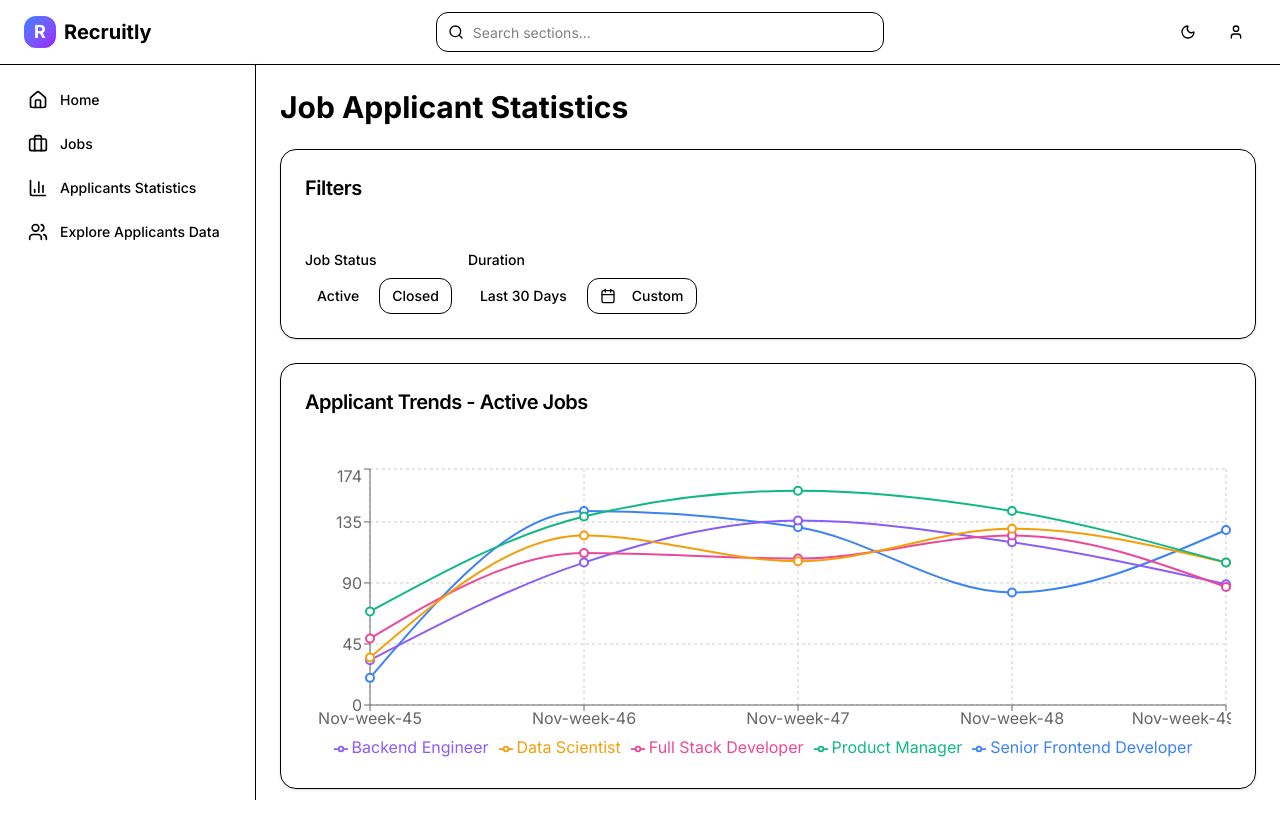
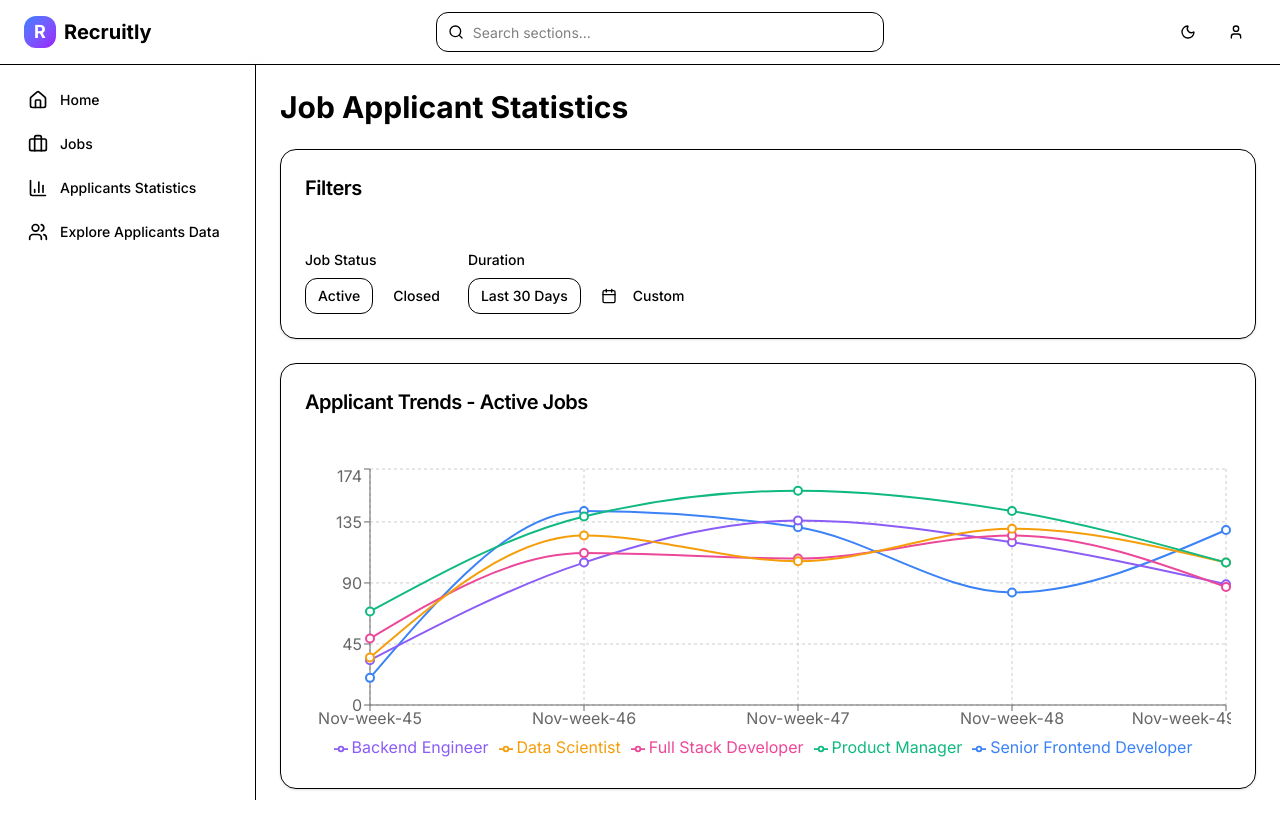
Before and after one commit to janitheranga/recruitly, a Next.js app: page /statistics in a window 1280 px wide. Built offline with nearby package versions, Linux system fonts and the light colour scheme.

Commit message:
Fixed Modal overlay issues

```diff
--- a/app/applicants/[id]/page.tsx
+++ b/app/applicants/[id]/page.tsx
@@ -152,14 +152,14 @@ export default function ApplicantDetailPage() {
 
             {status === "pending" && (
               <div className="flex gap-2 pt-4">
-                <Button onClick={handleApprove} className="flex-1">
+                <Button onClick={handleApprove} className="flex-1 bg-green-200 hover:bg-green-300 text-green-900">
                   <Check className="mr-2 h-4 w-4" />
                   Approve
                 </Button>
                 <Button
                   onClick={handleDecline}
                   variant="destructive"
-                  className="flex-1"
+                  className="flex-1 bg-red-200 hover:bg-red-300 text-red-900"
                 >
                   <X className="mr-2 h-4 w-4" />
                   Decline
--- a/app/applicants/page.tsx
+++ b/app/applicants/page.tsx
@@ -78,7 +78,7 @@ export default function ApplicantsPage() {
                       <Button
                         variant="ghost"
                         size="sm"
-                        className="text-xs sm:text-sm"
+                        className="text-xs text-(--color-primary) sm:text-sm cursor-pointer hover:bg-(--color-primary)/10"
                       >
                         <Eye className="h-4 w-4 mr-2" />
                         View
--- a/app/jobs/page.tsx
+++ b/app/jobs/page.tsx
@@ -114,7 +114,9 @@ export default function JobsPage() {
               >
                 Cancel
               </Button>
-              <Button type="submit">Submit</Button>
+              <Button type="submit" variant="outline">
+                Submit
+              </Button>
             </DialogFooter>
           </form>
         </DialogContent>
--- a/app/statistics/page.tsx
+++ b/app/statistics/page.tsx
@@ -158,7 +158,7 @@ export default function StatisticsPage() {
             <Label className="text-sm">Job Status</Label>
             <div className="flex gap-2">
               <Button
-                variant={jobStatus === "Active" ? "default" : "outline"}
+                variant={jobStatus === "Active" ? "outline" : "default"}
                 onClick={() => setJobStatus("Active")}
                 size="sm"
                 className="flex-1 sm:flex-initial"
@@ -166,7 +166,7 @@ export default function StatisticsPage() {
                 Active
               </Button>
               <Button
-                variant={jobStatus === "Closed" ? "default" : "outline"}
+                variant={jobStatus === "Closed" ? "outline" : "default"}
                 onClick={() => setJobStatus("Closed")}
                 size="sm"
                 className="flex-1 sm:flex-initial"
@@ -180,7 +180,7 @@ export default function StatisticsPage() {
             <Label className="text-sm">Duration</Label>
             <div className="flex flex-col sm:flex-row gap-2">
               <Button
-                variant={durationType === "30days" ? "default" : "outline"}
+                variant={durationType === "30days" ? "outline" : "default"}
                 onClick={() => setDurationType("30days")}
                 size="sm"
                 className="w-full sm:w-auto"
@@ -193,7 +193,7 @@ export default function StatisticsPage() {
               >
                 <DialogTrigger asChild>
                   <Button
-                    variant={durationType === "custom" ? "default" : "outline"}
+                    variant={durationType === "custom" ? "outline" : "default"}
                     size="sm"
                     className="w-full sm:w-auto"
                   >
@@ -236,7 +236,9 @@ export default function StatisticsPage() {
                     >
                       Cancel
                     </Button>
-                    <Button onClick={handleApplyCustomRange}>Apply</Button>
+                    <Button onClick={handleApplyCustomRange} variant="outline">
+                      Apply
+                    </Button>
                   </DialogFooter>
                 </DialogContent>
               </Dialog>
--- a/components/app-layout.tsx
+++ b/components/app-layout.tsx
@@ -44,7 +44,9 @@ export function AppLayout({ children }: { children: React.ReactNode }) {
   }, []);
 
   return (
-    <div className="min-h-screen bg-background">
+    <div className="min-h-screen bg-background" style={{
+        backgroundColor: "var(--color-background)"
+    }}>
       {/* Header - Full Width */}
       <header className="sticky top-0 z-50 w-full border-b bg-background/95 backdrop-blur supports-backdrop-filter:bg-background/60">
         <div className="flex h-16 items-center justify-between px-4 sm:px-6 gap-2 sm:gap-4">
--- a/components/ui/dialog.tsx
+++ b/components/ui/dialog.tsx
@@ -19,7 +19,7 @@ const DialogOverlay = React.forwardRef<
   <DialogPrimitive.Overlay
     ref={ref}
     className={cn(
-      "fixed inset-0 z-100 bg-black/90 data-[state=open]:animate-in data-[state=closed]:animate-out data-[state=closed]:fade-out-0 data-[state=open]:fade-in-0",
+      "fixed inset-0 bg-black/40 data-[state=open]:animate-in data-[state=closed]:animate-out data-[state=closed]:fade-out-0 data-[state=open]:fade-in-0",
       className
     )}
     {...props}
@@ -35,8 +35,11 @@ const DialogContent = React.forwardRef<
     <DialogOverlay />
     <DialogPrimitive.Content
       ref={ref}
+      style={{
+        backgroundColor: "var(--color-card)"
+      }}
       className={cn(
-        "fixed left-[50%] top-[50%] z-[101] grid w-full max-w-lg translate-x-[-50%] translate-y-[-50%] gap-4 border bg-background/100 backdrop-blur-sm p-6 shadow-xl duration-200 data-[state=open]:animate-in data-[state=closed]:animate-out data-[state=closed]:fade-out-0 data-[state=open]:fade-in-0 data-[state=closed]:zoom-out-95 data-[state=open]:zoom-in-95 data-[state=closed]:slide-out-to-left-1/2 data-[state=closed]:slide-out-to-top-[48%] data-[state=open]:slide-in-from-left-1/2 data-[state=open]:slide-in-from-top-[48%] rounded-2xl",
+        "fixed left-[50%] top-[50%] grid w-full max-w-lg translate-x-[-50%] translate-y-[-50%] gap-4 border bg-background backdrop-blur-sm p-6 shadow-xl duration-200 data-[state=open]:animate-in data-[state=closed]:animate-out data-[state=closed]:fade-out-0 data-[state=open]:fade-in-0 data-[state=closed]:zoom-out-95 data-[state=open]:zoom-in-95 data-[state=closed]:slide-out-to-left-1/2 data-[state=closed]:slide-out-to-top-[48%] data-[state=open]:slide-in-from-left-1/2 data-[state=open]:slide-in-from-top-[48%] rounded-2xl",
         className
       )}
       {...props}
```
